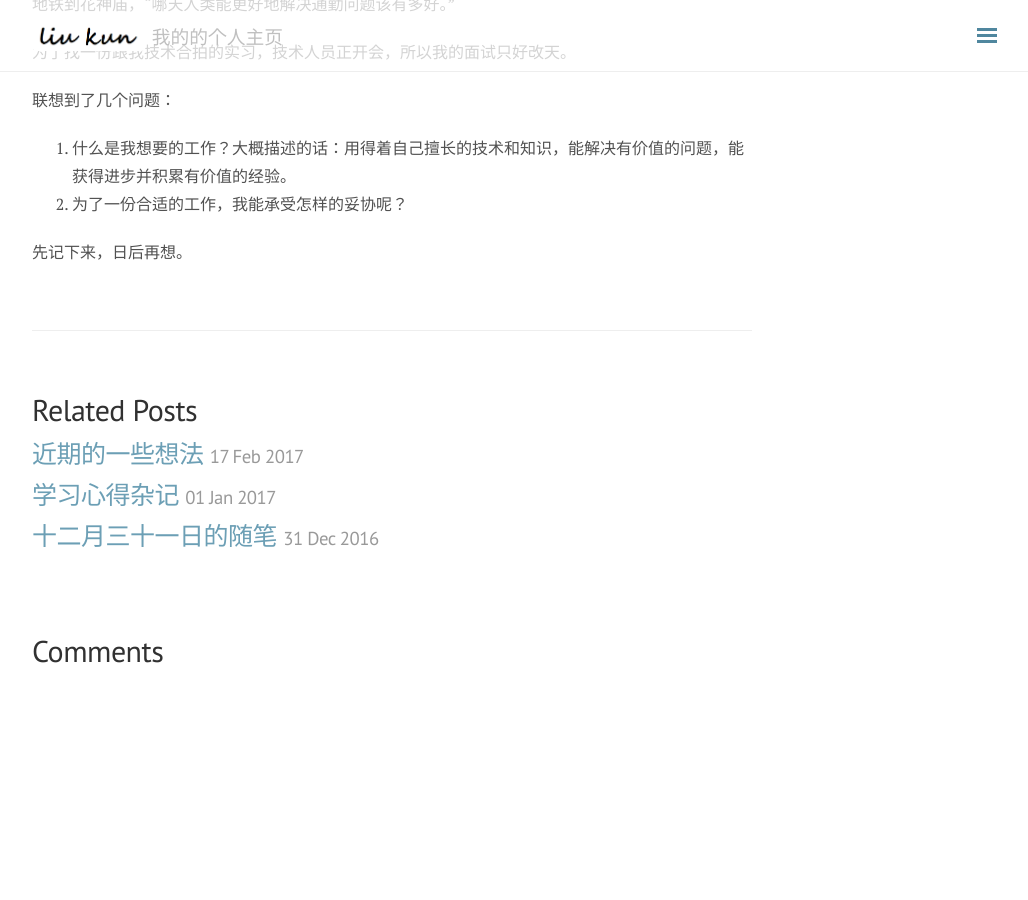
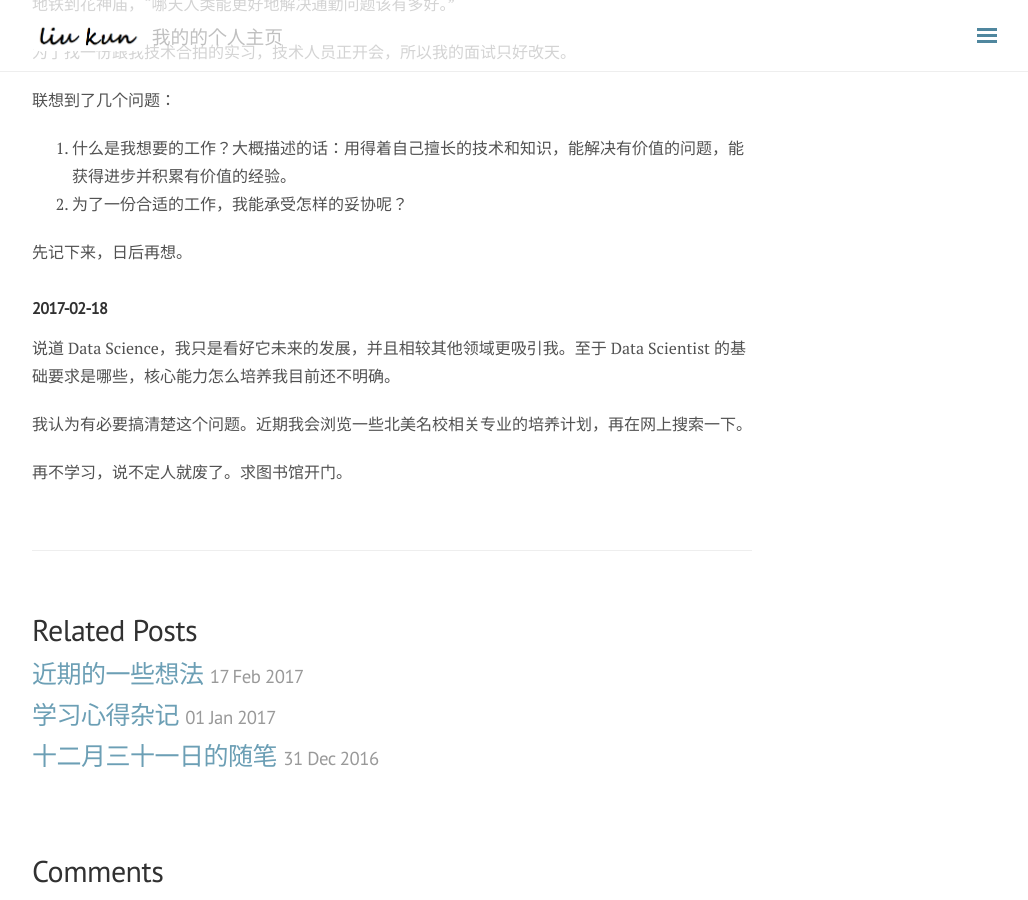
Before and after one commit to build2last/build2last.github.io, a Jekyll site: the page built from _posts/2017-02-01-2017年02月日志.md, in a window 1280 px wide and 900 px high, scrolled down 3054 px. Shown: the whole window, without its empty margins (248-1276 px from the left). Built offline with Jekyll 4.4.1, drawn with Linux system fonts in a browser that asks for light colours; nearby versions of some CDN libraries; comment, search, counter and statistics services are not loaded; before the commit the page ends 3734 px from its top, so only the background shows below that.

Commit message:
2017-02-18post

```diff
--- a/_posts/2017-02-01-2017年02月日志.md
+++ b/_posts/2017-02-01-2017年02月日志.md
@@ -103,3 +103,10 @@ tags: 日记
 2. 为了一份合适的工作，我能承受怎样的妥协呢？
 
 先记下来，日后再想。
+
+#### 2017-02-18
+说道 Data Science，我只是看好它未来的发展，并且相较其他领域更吸引我。至于 Data Scientist 的基础要求是哪些，核心能力怎么培养我目前还不明确。
+
+我认为有必要搞清楚这个问题。近期我会浏览一些北美名校相关专业的培养计划，再在网上搜索一下。
+
+再不学习，说不定人就废了。求图书馆开门。
```
